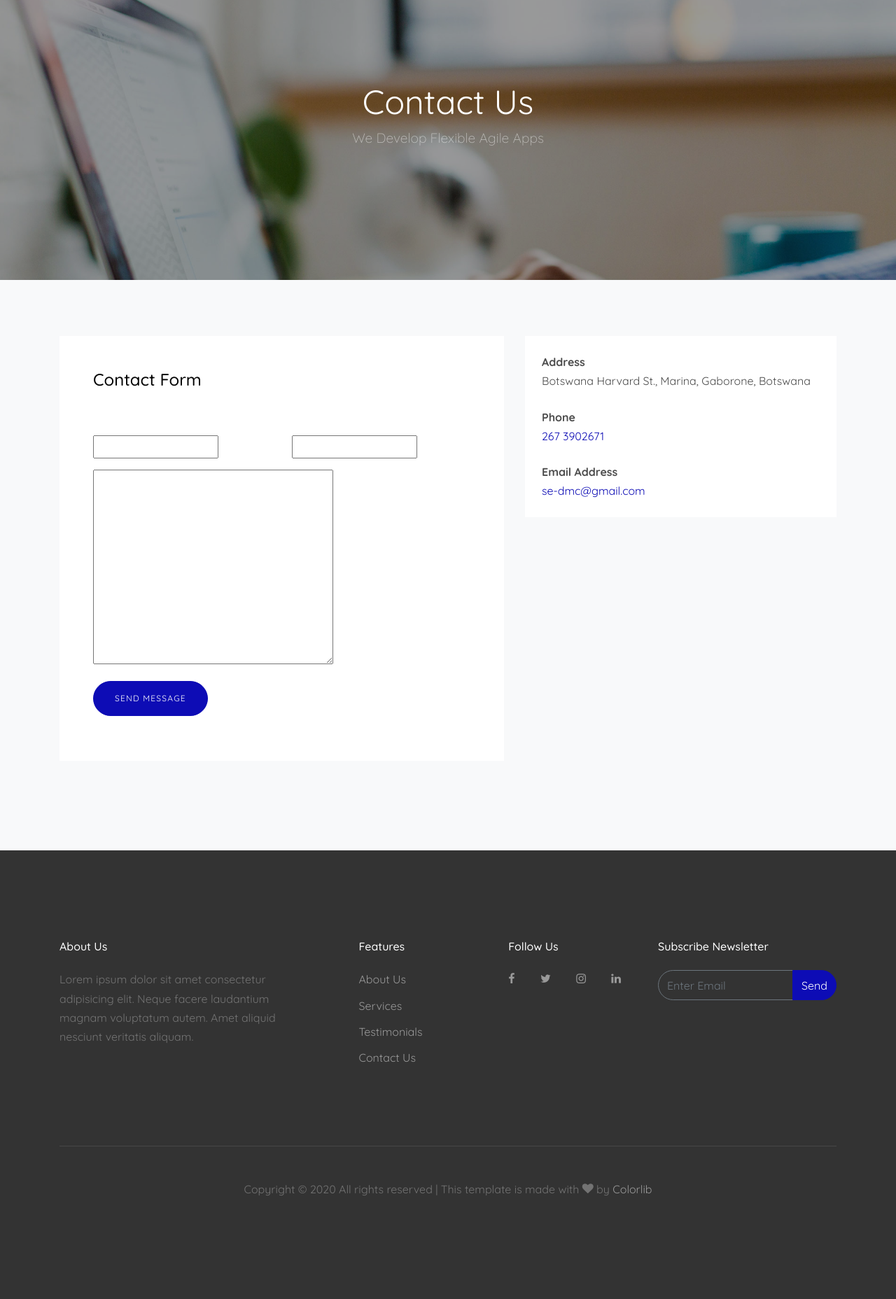
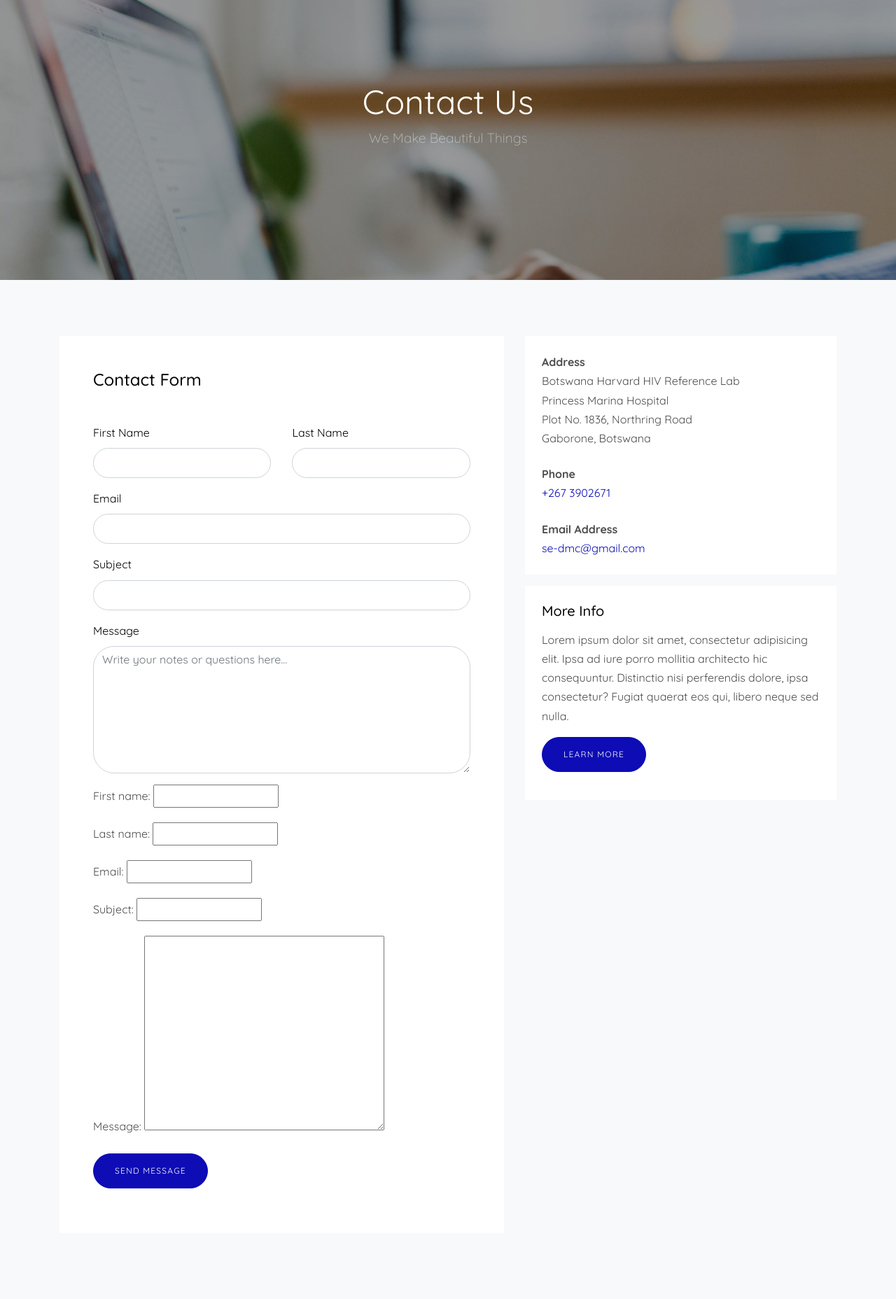
Before and after one commit to botswana-harvard/se-dmc, a Django app: template se_dmc/templates/se_dmc/contact.html in a window 1280 px wide. Shown: the part 140-1996 px from the top of the page at 70% size. Run offline with Django 3.2, Linux system fonts and the light colour scheme; the template is opened without the code that fills it: values that come from a table or form of the project are taken from there, others are empty; some libraries are stand-ins or nearby versions; some web fonts are replaced.

Commit message:
Update contact.html

```diff
--- a/se_dmc/templates/se_dmc/contact.html
+++ b/se_dmc/templates/se_dmc/contact.html
@@ -1,11 +1,8 @@
 {% extends "main_index.html" %}
 
-{% load crispy_forms_tags %}
-
 {% block content %}
-	{% load static %}
-
-<div class="site-blocks-cover inner-page-cover overlay" style="background-image: url({% static 'se_dmc/images/hero_1.jpg' %});" data-aos="fade" data-stellar-background-ratio="0.5">
+	{% load staticfiles %}
+    <div class="site-blocks-cover inner-page-cover overlay" style="background-image: url(se_dmc/images/hero_1.jpg);" data-aos="fade" data-stellar-background-ratio="0.5">
       <div class="container">
         <div class="row align-items-center justify-content-center text-center">
 
@@ -14,8 +11,7 @@
             <div class="row justify-content-center mb-4">
               <div class="col-md-8 text-center">
                 <h1>Contact Us</h1>
-                <p class="lead mb-5">We Develop Flexible Agile Apps</p>
-                <p class="lead mb-5"></p>
+                <p class="lead mb-5">We Make Beautiful Things</p>
               </div>
             </div>
 
@@ -24,67 +20,79 @@
       </div>
     </div>
 
-
     <div class="site-section bg-light">
       <div class="container">
         <div class="row">
           <div class="col-md-7 mb-5">
 
-
-
-            <form method="post" action="{% url 'contact' %}" class="p-5 bg-white">
-              {% csrf_token %}
+            <form action="" method="post" class="p-5 bg-white">
               <h2 class="h4 text-black mb-5">Contact Form</h2>
 
               <div class="row form-group">
                 <div class="col-md-6 mb-3 mb-md-0">
-                    {{contact_form.firstname|as_crispy_field}}
+                  <label class="text-black" for="fname">First Name</label>
+                  <input type="text" id="fname" class="form-control">
                 </div>
                 <div class="col-md-6">
-                    {{contact_form.lastname|as_crispy_field}}
+                  <label class="text-black" for="lname">Last Name</label>
+                  <input type="text" id="lname" class="form-control">
                 </div>
               </div>
 
-                <div class="row form-group">
-                <div class="col-md-6 mb-3 mb-md-0">
-                    {{contact_form.email|as_crispy_field}}
+              <div class="row form-group">
+
+                <div class="col-md-12">
+                  <label class="text-black" for="email">Email</label>
+                  <input type="email" id="email" class="form-control">
                 </div>
-                <div class="col-md-6">
-                    {{contact_form.subject|as_crispy_field}}
+              </div>
+
+              <div class="row form-group">
+
+                <div class="col-md-12">
+                  <label class="text-black" for="subject">Subject</label>
+                  <input type="subject" id="subject" class="form-control">
                 </div>
               </div>
 
               <div class="row form-group">
                 <div class="col-md-12">
-                  {{contact_form.message|as_crispy_field}}
+                  <label class="text-black" for="message">Message</label>
+                  <textarea name="message" id="message" cols="30" rows="7" class="form-control" placeholder="Write your notes or questions here..."></textarea>
                 </div>
               </div>
 
               <div class="row form-group">
                 <div class="col-md-12">
+                 {% csrf_token %}
+                 {{contact_form.as_p}}
                   <input type="submit" value="Send Message" class="btn btn-primary btn-md text-white">
                 </div>
               </div>
-
             </form>
-
           </div>
           <div class="col-md-5">
 
             <div class="p-4 mb-3 bg-white">
               <p class="mb-0 font-weight-bold">Address</p>
-              <p class="mb-4">Botswana Harvard St., Marina, Gaborone, Botswana</p>
+              <p class="mb-4">Botswana Harvard HIV Reference Lab<br/>Princess Marina Hospital<br/> Plot No. 1836, Northring Road<br/> Gaborone, Botswana</p>
 
               <p class="mb-0 font-weight-bold">Phone</p>
-              <p class="mb-4"><a href="#">267 3902671</a></p>
+              <p class="mb-4"><a href="#">+267 3902671</a></p>
 
               <p class="mb-0 font-weight-bold">Email Address</p>
               <p class="mb-0"><a href="#">se-dmc@gmail.com</a></p>
 
             </div>
 
+            <div class="p-4 mb-3 bg-white">
+              <h3 class="h5 text-black mb-3">More Info</h3>
+              <p>Lorem ipsum dolor sit amet, consectetur adipisicing elit. Ipsa ad iure porro mollitia architecto hic consequuntur. Distinctio nisi perferendis dolore, ipsa consectetur? Fugiat quaerat eos qui, libero neque sed nulla.</p>
+              <p><a href="#" class="btn btn-primary btn-md text-white">Learn More</a></p>
+            </div>
+
           </div>
         </div>
       </div>
     </div>
-{% endblock content%}
+{% endblock %}
```
